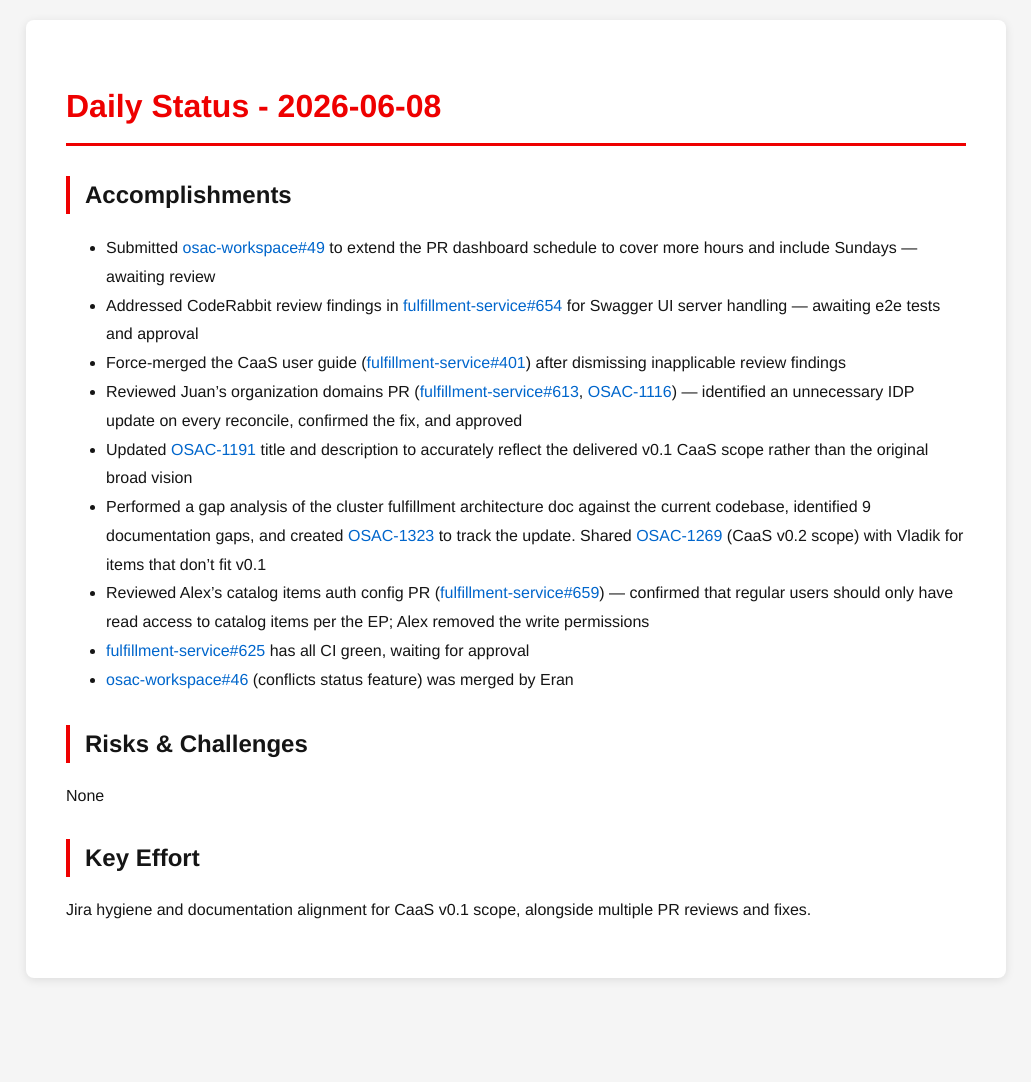
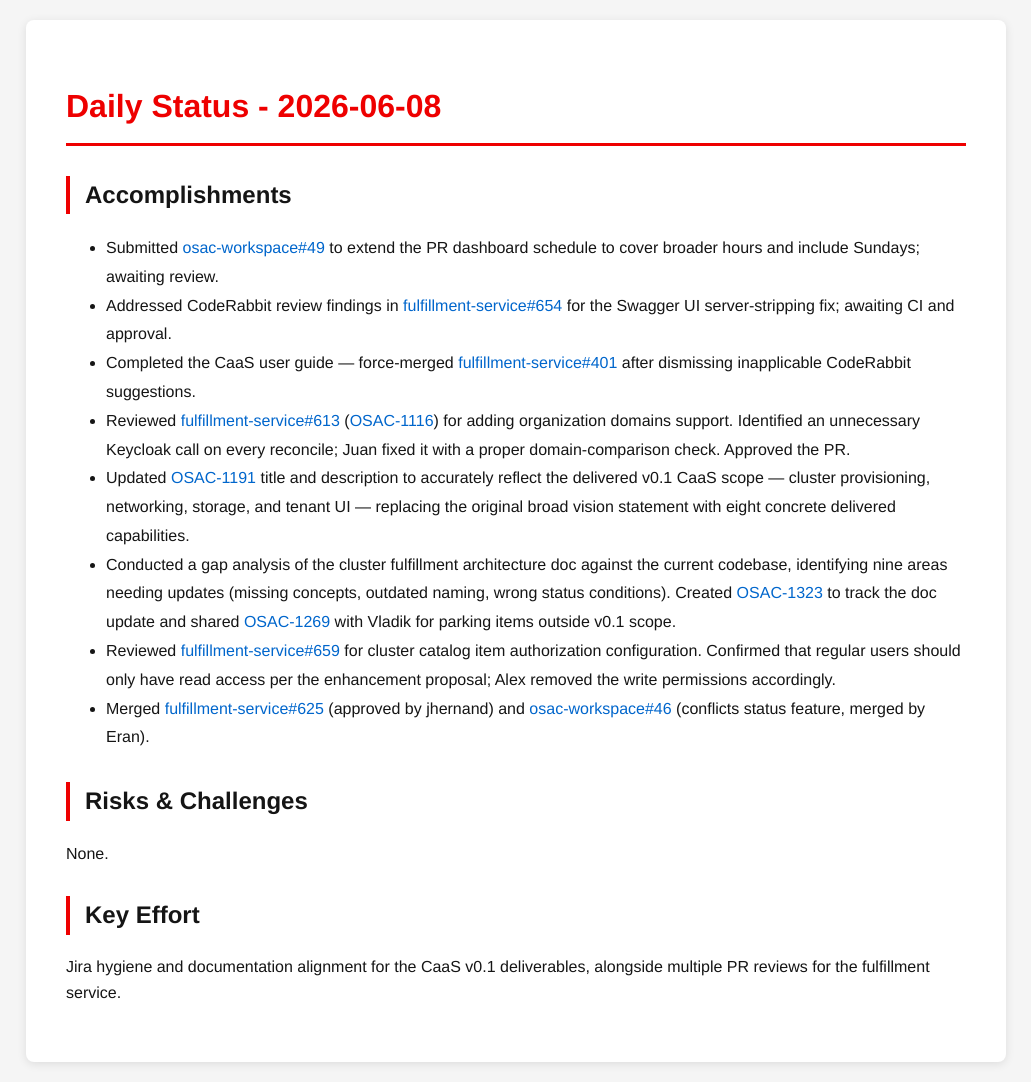
Before and after one commit to tzvatot/daily-status, a Jekyll site: the page built from 2026-06-08.md, in a window 1280 px wide. Shown: the whole page, without its empty margins (124-1155 px from the left). Built offline with Jekyll 4.4.1, drawn with Linux system fonts in a browser that asks for light colours; before the commit the page ends 998 px from its top, so only the background shows below that.

Commit message:
Daily status update - 2026-06-08

```diff
--- a/2026-06-08.md
+++ b/2026-06-08.md
@@ -7,18 +7,17 @@ date: 2026-06-08
 # Daily Status - 2026-06-08
 
 ## Accomplishments
-- Submitted [osac-workspace#49](https://github.com/osac-project/osac-workspace/pull/49) to extend the PR dashboard schedule to cover more hours and include Sundays — awaiting review
-- Addressed CodeRabbit review findings in [fulfillment-service#654](https://github.com/osac-project/fulfillment-service/pull/654) for Swagger UI server handling — awaiting e2e tests and approval
-- Force-merged the CaaS user guide ([fulfillment-service#401](https://github.com/osac-project/fulfillment-service/pull/401)) after dismissing inapplicable review findings
-- Reviewed Juan's organization domains PR ([fulfillment-service#613](https://github.com/osac-project/fulfillment-service/pull/613), [OSAC-1116](https://redhat.atlassian.net/browse/OSAC-1116)) — identified an unnecessary IDP update on every reconcile, confirmed the fix, and approved
-- Updated [OSAC-1191](https://redhat.atlassian.net/browse/OSAC-1191) title and description to accurately reflect the delivered v0.1 CaaS scope rather than the original broad vision
-- Performed a gap analysis of the cluster fulfillment architecture doc against the current codebase, identified 9 documentation gaps, and created [OSAC-1323](https://redhat.atlassian.net/browse/OSAC-1323) to track the update. Shared [OSAC-1269](https://redhat.atlassian.net/browse/OSAC-1269) (CaaS v0.2 scope) with Vladik for items that don't fit v0.1
-- Reviewed Alex's catalog items auth config PR ([fulfillment-service#659](https://github.com/osac-project/fulfillment-service/pull/659)) — confirmed that regular users should only have read access to catalog items per the EP; Alex removed the write permissions
-- [fulfillment-service#625](https://github.com/osac-project/fulfillment-service/pull/625) has all CI green, waiting for approval
-- [osac-workspace#46](https://github.com/osac-project/osac-workspace/pull/46) (conflicts status feature) was merged by Eran
+- Submitted [osac-workspace#49](https://github.com/osac-project/osac-workspace/pull/49) to extend the PR dashboard schedule to cover broader hours and include Sundays; awaiting review.
+- Addressed CodeRabbit review findings in [fulfillment-service#654](https://github.com/osac-project/fulfillment-service/pull/654) for the Swagger UI server-stripping fix; awaiting CI and approval.
+- Completed the CaaS user guide — force-merged [fulfillment-service#401](https://github.com/osac-project/fulfillment-service/pull/401) after dismissing inapplicable CodeRabbit suggestions.
+- Reviewed [fulfillment-service#613](https://github.com/osac-project/fulfillment-service/pull/613) ([OSAC-1116](https://redhat.atlassian.net/browse/OSAC-1116)) for adding organization domains support. Identified an unnecessary Keycloak call on every reconcile; Juan fixed it with a proper domain-comparison check. Approved the PR.
+- Updated [OSAC-1191](https://redhat.atlassian.net/browse/OSAC-1191) title and description to accurately reflect the delivered v0.1 CaaS scope — cluster provisioning, networking, storage, and tenant UI — replacing the original broad vision statement with eight concrete delivered capabilities.
+- Conducted a gap analysis of the cluster fulfillment architecture doc against the current codebase, identifying nine areas needing updates (missing concepts, outdated naming, wrong status conditions). Created [OSAC-1323](https://redhat.atlassian.net/browse/OSAC-1323) to track the doc update and shared [OSAC-1269](https://redhat.atlassian.net/browse/OSAC-1269) with Vladik for parking items outside v0.1 scope.
+- Reviewed [fulfillment-service#659](https://github.com/osac-project/fulfillment-service/pull/659) for cluster catalog item authorization configuration. Confirmed that regular users should only have read access per the enhancement proposal; Alex removed the write permissions accordingly.
+- Merged [fulfillment-service#625](https://github.com/osac-project/fulfillment-service/pull/625) (approved by jhernand) and [osac-workspace#46](https://github.com/osac-project/osac-workspace/pull/46) (conflicts status feature, merged by Eran).
 
 ## Risks & Challenges
-None
+None.
 
 ## Key Effort
-Jira hygiene and documentation alignment for CaaS v0.1 scope, alongside multiple PR reviews and fixes.
+Jira hygiene and documentation alignment for the CaaS v0.1 deliverables, alongside multiple PR reviews for the fulfillment service.
```
